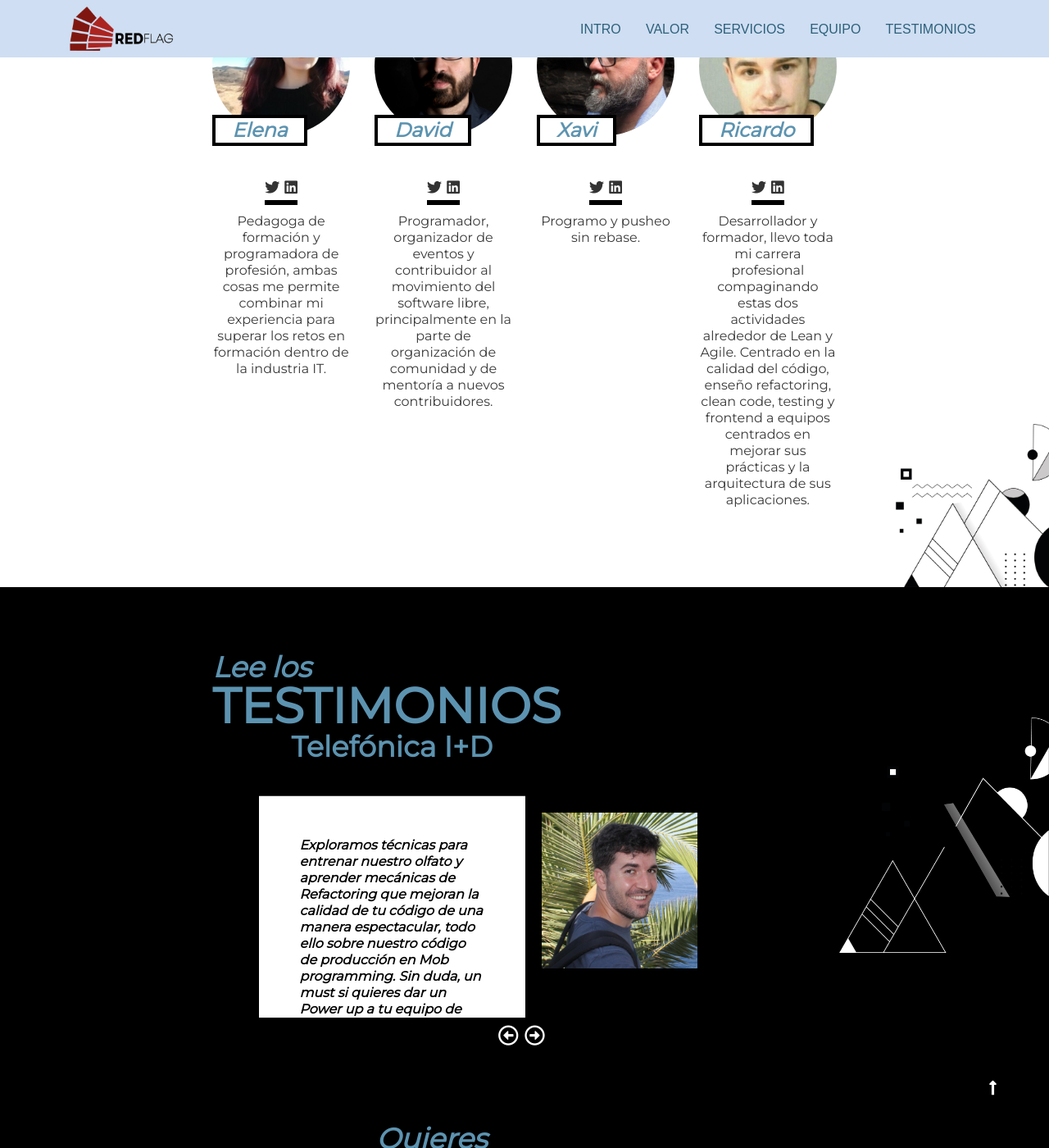
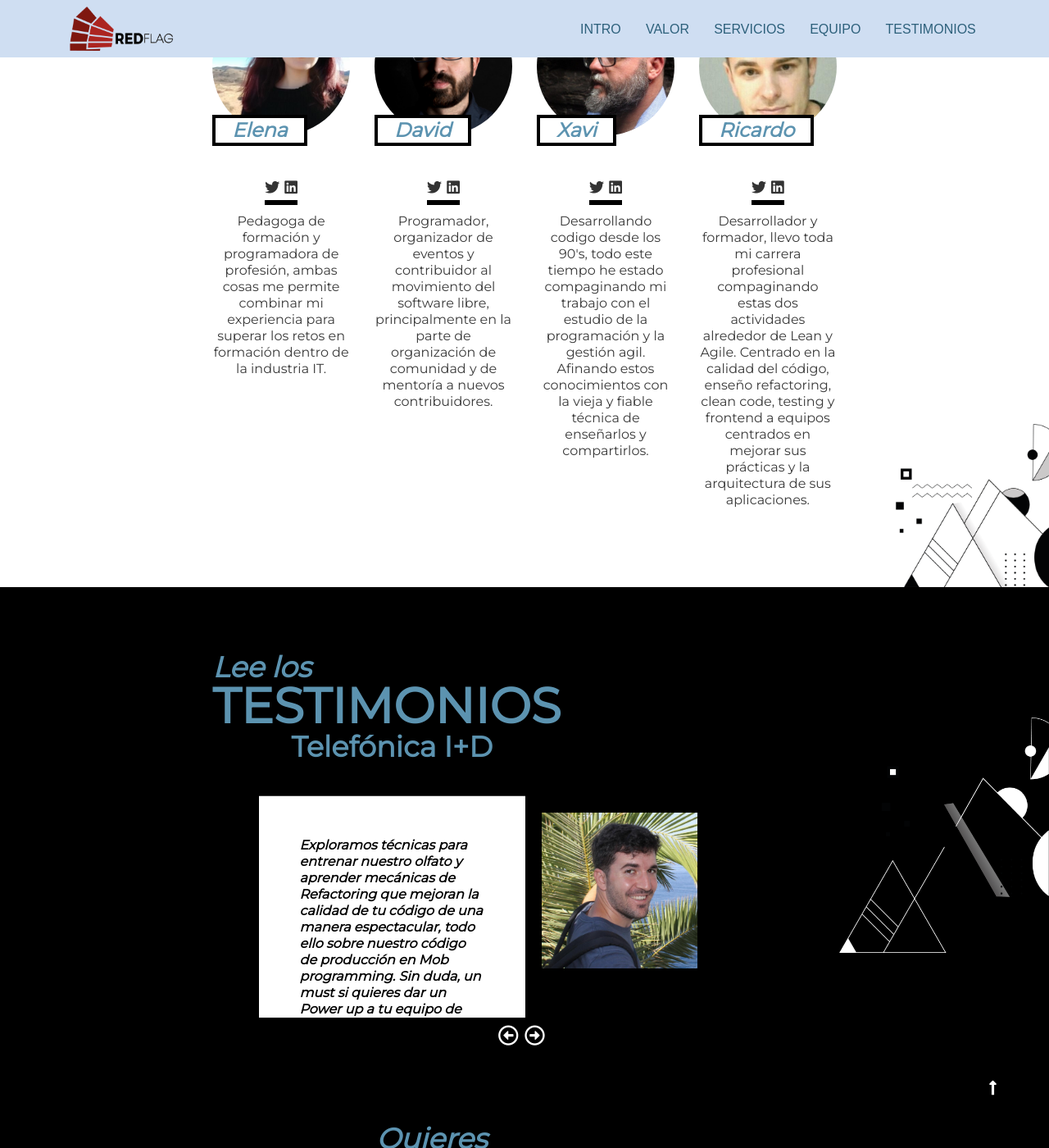
Before and after one commit to red-flag-squad/website, a Jekyll site: the page built from index.html, in a window 1280 px wide and 1400 px high, scrolled down 5369 px. Shown: the whole window at 82% size. Built offline with Jekyll 4.4.1, drawn with Linux system fonts in a browser that asks for light colours; nearby versions of some CDN libraries; some of the changed text lies outside the part shown.

Commit message:
bunch of adjustments

```diff
--- a/_data/services.yml
+++ b/_data/services.yml
@@ -1,6 +1,6 @@
-- title: Training a programadores
+- title: Programa de aprendizaje
   description: Independientemente de la tecnología que se utilice o del dominio en el que trabaje nuestro equipo, hay ciertas prácticas que consideramos transversales como TDD, Integración Continua o pruebas "end-to-end" que aportan gran valor a nuestros proyectos. Es habitual que estas prácticas no estén tan extendidas como nos gustaría en nuestro equipo o que nuevos empleados no las conozcan.
-  description2: Nuestro training a programadores consta de **sesiones de formación en grupo e individuales**, y el conocimiento adquirido se aplica de manera práctica en un **proyecto vehicular**.
+  description2: Nuestro programa de aprendizaje consta de **sesiones de formación en grupo e individuales**, y el conocimiento adquirido se aplica de manera práctica en un **proyecto vehicular**.
   icon: fa-bullhorn
 
 - title: Agile@Work
--- a/_data/team.yml
+++ b/_data/team.yml
@@ -14,7 +14,7 @@
   picture: images/team/xavi.jpeg
   twitter: https://twitter.com/XaV1uzz
   linkedin: https://www.linkedin.com/in/xaviergost/
-  description: Programo y pusheo sin rebase.
+  description: Desarrollando codigo desde los 90's, todo este tiempo he estado compaginando mi trabajo con el estudio de la programación y la gestión agil. Afinando estos conocimientos con la vieja y fiable técnica de enseñarlos y compartirlos.
 
 - name: Ricardo
   picture: images/team/ricardo.jpeg
--- a/css/responsive.css
+++ b/css/responsive.css
@@ -75,6 +75,8 @@ Max Width 991px
 		flex: none;
 		max-width: 100%;
 		background-color: rgba(0,0,0,0.9);
+		background-image: url(../images/1-07-alpha.png);
+		background-size: cover;
 	}
 
 	.craste-banner-image-area .row.craste-shrink .col-4 h3,
```
Also changed, not shown: README.md (added), images/1-07-alpha.png (added), 1 other file.
